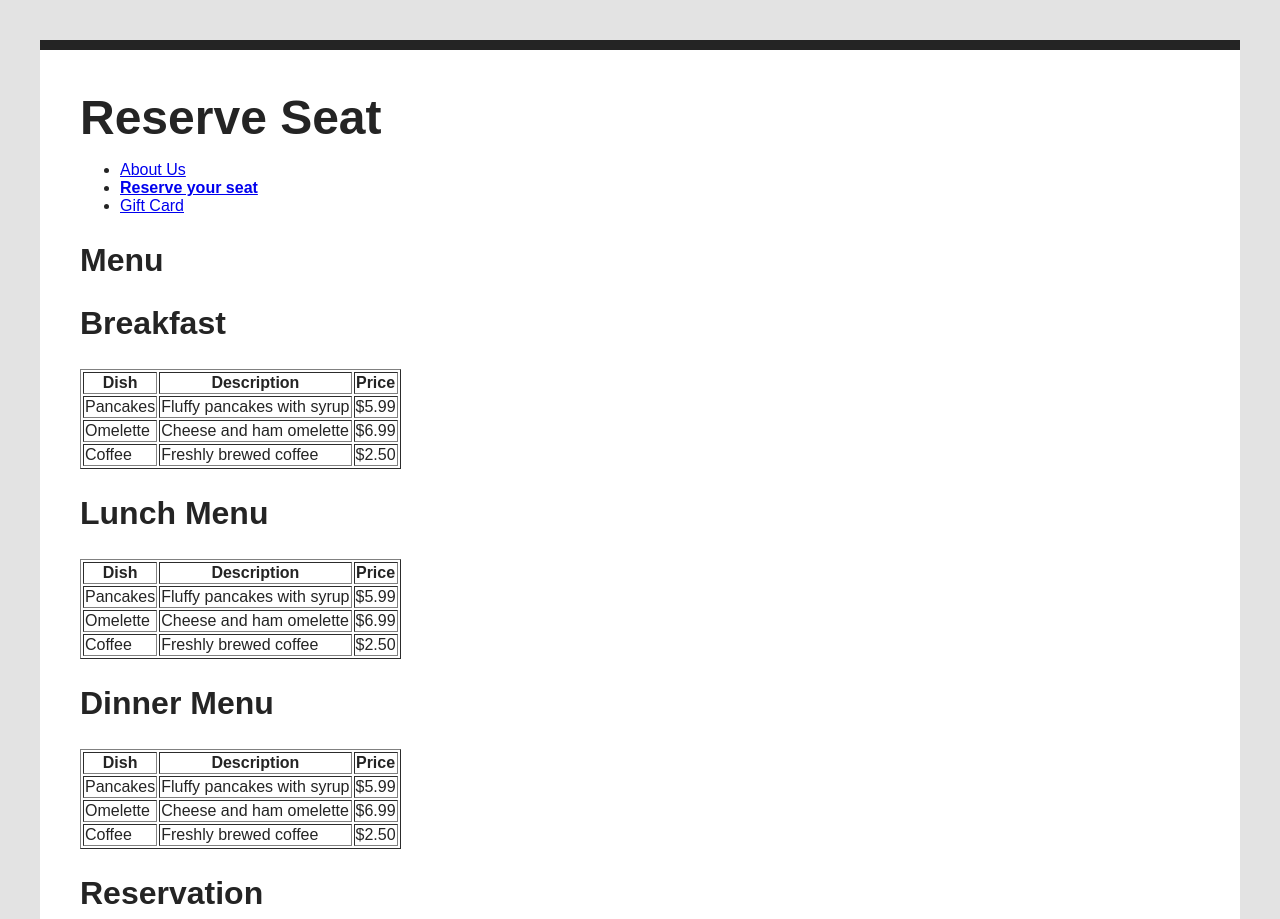
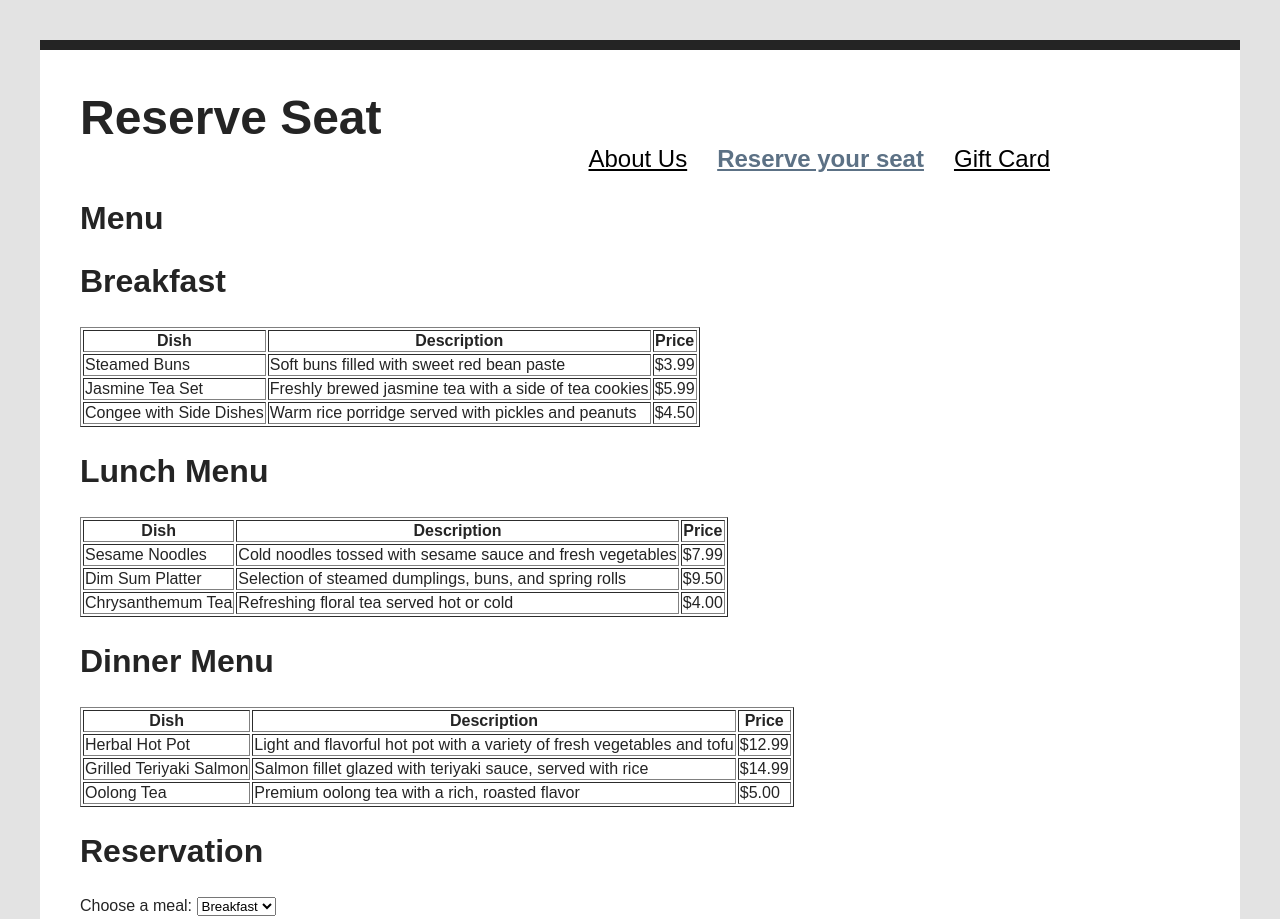
Before and after one commit to XiangyuMeng1/MI349-Final-Project, a plain HTML site: page reserve.html in a window 1280 px wide. Shown: the top 919 px of the page. Drawn offline with Linux system fonts and the light colour scheme.

Commit message:
added menu；added css for nav

```diff
--- a/reserve.html
+++ b/reserve.html
@@ -11,7 +11,7 @@
     <h1>Reserve Seat</h1>
     <nav>
       <ul>
-        <li><a href="about.html">About Us</a></li>
+        <li><a href="index.html">About Us</a></li>
         <li><a href="reserve.html" class="active">Reserve your seat</a></li>
         <li><a href="giftcard.html">Gift Card</a></li>
       </ul>
@@ -29,19 +29,19 @@
       </thead>
       <tbody>
         <tr>
-          <td>Pancakes</td>
-          <td>Fluffy pancakes with syrup</td>
+          <td>Steamed Buns</td>
+          <td>Soft buns filled with sweet red bean paste</td>
+          <td>$3.99</td>
+        </tr>
+        <tr>
+          <td>Jasmine Tea Set</td>
+          <td>Freshly brewed jasmine tea with a side of tea cookies</td>
           <td>$5.99</td>
         </tr>
         <tr>
-          <td>Omelette</td>
-          <td>Cheese and ham omelette</td>
-          <td>$6.99</td>
-        </tr>
-        <tr>
-          <td>Coffee</td>
-          <td>Freshly brewed coffee</td>
-          <td>$2.50</td>
+          <td>Congee with Side Dishes</td>
+          <td>Warm rice porridge served with pickles and peanuts</td>
+          <td>$4.50</td>
         </tr>
       </tbody>
     </table>
@@ -57,19 +57,19 @@
       </thead>
       <tbody>
         <tr>
-          <td>Pancakes</td>
-          <td>Fluffy pancakes with syrup</td>
-          <td>$5.99</td>
+          <td>Sesame Noodles</td>
+          <td>Cold noodles tossed with sesame sauce and fresh vegetables</td>
+          <td>$7.99</td>
         </tr>
         <tr>
-          <td>Omelette</td>
-          <td>Cheese and ham omelette</td>
-          <td>$6.99</td>
+          <td>Dim Sum Platter</td>
+          <td>Selection of steamed dumplings, buns, and spring rolls</td>
+          <td>$9.50</td>
         </tr>
         <tr>
-          <td>Coffee</td>
-          <td>Freshly brewed coffee</td>
-          <td>$2.50</td>
+          <td>Chrysanthemum Tea</td>
+          <td>Refreshing floral tea served hot or cold</td>
+          <td>$4.00</td>
         </tr>
       </tbody>
     </table>
@@ -85,19 +85,19 @@
       </thead>
       <tbody>
         <tr>
-          <td>Pancakes</td>
-          <td>Fluffy pancakes with syrup</td>
-          <td>$5.99</td>
+          <td>Herbal Hot Pot</td>
+          <td>Light and flavorful hot pot with a variety of fresh vegetables and tofu</td>
+          <td>$12.99</td>
         </tr>
         <tr>
-          <td>Omelette</td>
-          <td>Cheese and ham omelette</td>
-          <td>$6.99</td>
+          <td>Grilled Teriyaki Salmon</td>
+          <td>Salmon fillet glazed with teriyaki sauce, served with rice</td>
+          <td>$14.99</td>
         </tr>
         <tr>
-          <td>Coffee</td>
-          <td>Freshly brewed coffee</td>
-          <td>$2.50</td>
+          <td>Oolong Tea</td>
+          <td>Premium oolong tea with a rich, roasted flavor</td>
+          <td>$5.00</td>
         </tr>
       </tbody>
     </table>
--- a/screen.css
+++ b/screen.css
@@ -30,3 +30,26 @@ p{
     font-size:1.5em;
     line-height:1.4em;
 }
+
+nav ul {
+    list-style: none;
+    display: flex;
+    justify-content: flex-end;
+    padding: 0;
+    margin: 0;
+}
+
+nav ul li a {
+    color: black;
+    margin-left: 30px;
+    font-size: 1.5em;
+}
+
+nav ul li a.active {
+    font-weight: bold;
+    color: #5c7185;
+}
+
+nav {
+    margin-right: 150px;
+}
```
Also changed, not shown: giftcard.html (+1 -1 lines), index.html (renamed from about.html, +2 -2 lines).
